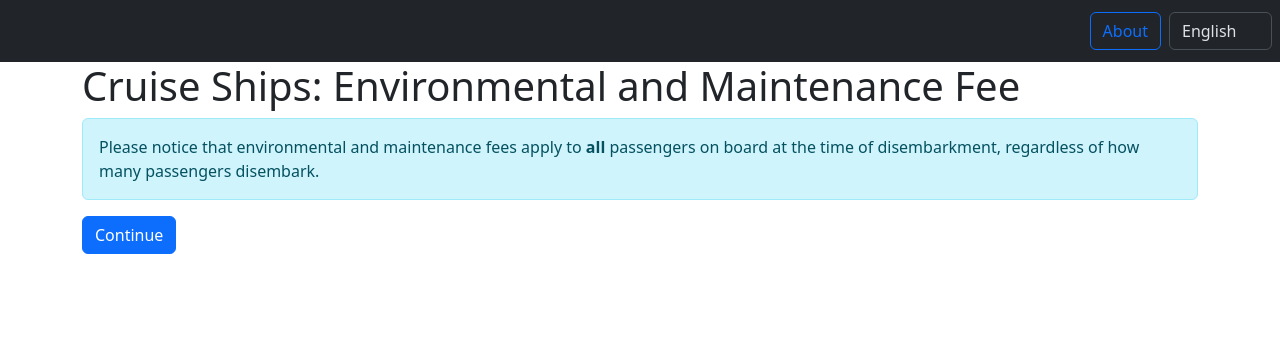
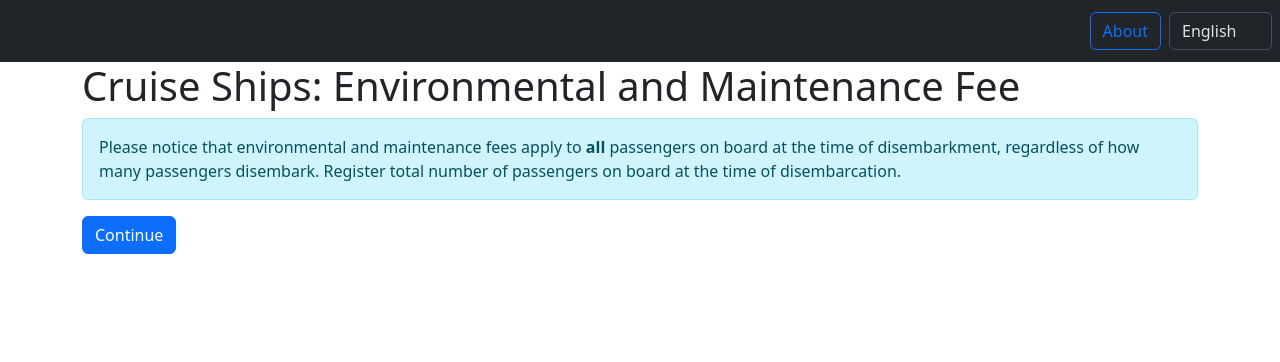
Before and after one commit to magenta-aps/havneafgifter, a Django app: template havneafgifter/havneafgifter/templates/havneafgifter/environmental_tax_create.html in a window 1280 px wide. Shown: the top 362 px of the page. Run offline with Django 4.2, Linux system fonts and the light colour scheme; the template is opened without the code that fills it, so the values that code supplies are empty; parts of the project's set-up code (start-up, migrations or seed data) failed here and were passed over; some libraries are stand-ins or nearby versions.

Commit message:
fix: [#60829] add text to instructions

```diff
--- a/havneafgifter/havneafgifter/templates/havneafgifter/environmental_tax_create.html
+++ b/havneafgifter/havneafgifter/templates/havneafgifter/environmental_tax_create.html
@@ -15,7 +15,7 @@
         {% blocktrans trimmed %}
         Please notice that environmental and maintenance fees apply to <b>all</b>
         passengers on board at the time of disembarkment, regardless of how many
-        passengers disembark.
+        passengers disembark. Register total number of passengers on board at the time of disembarcation.
         {% endblocktrans %}
     </div>
     <div class="col-6">
```
Also changed, not shown: havneafgifter/havneafgifter/locale/da/LC_MESSAGES/django.po, havneafgifter/havneafgifter/locale/en/LC_MESSAGES/django.po, havneafgifter/havneafgifter/locale/kl/LC_MESSAGES/django.po.
